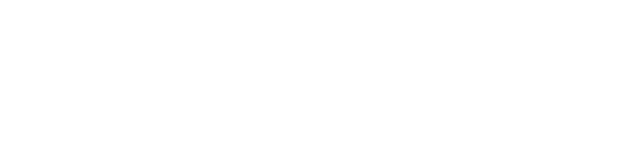
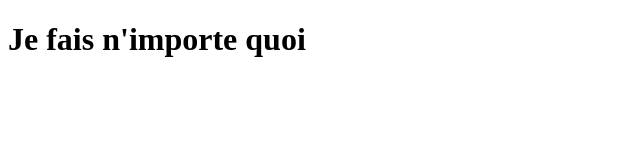
Before and after one commit to jdedev-fr/cours-b2-2024, a plain HTML site: page index.html in a window 1280 px wide. Shown: the whole page, without its empty margins (0-640 px from the left). Drawn offline with Linux system fonts and the light colour scheme.

Commit message:
commit 2

```diff
--- a/index.html
+++ b/index.html
@@ -8,6 +8,7 @@
 </head>
 
 <body>
+    <h1>Je fais n'importe quoi</h1>
 
 </body>
 
```
